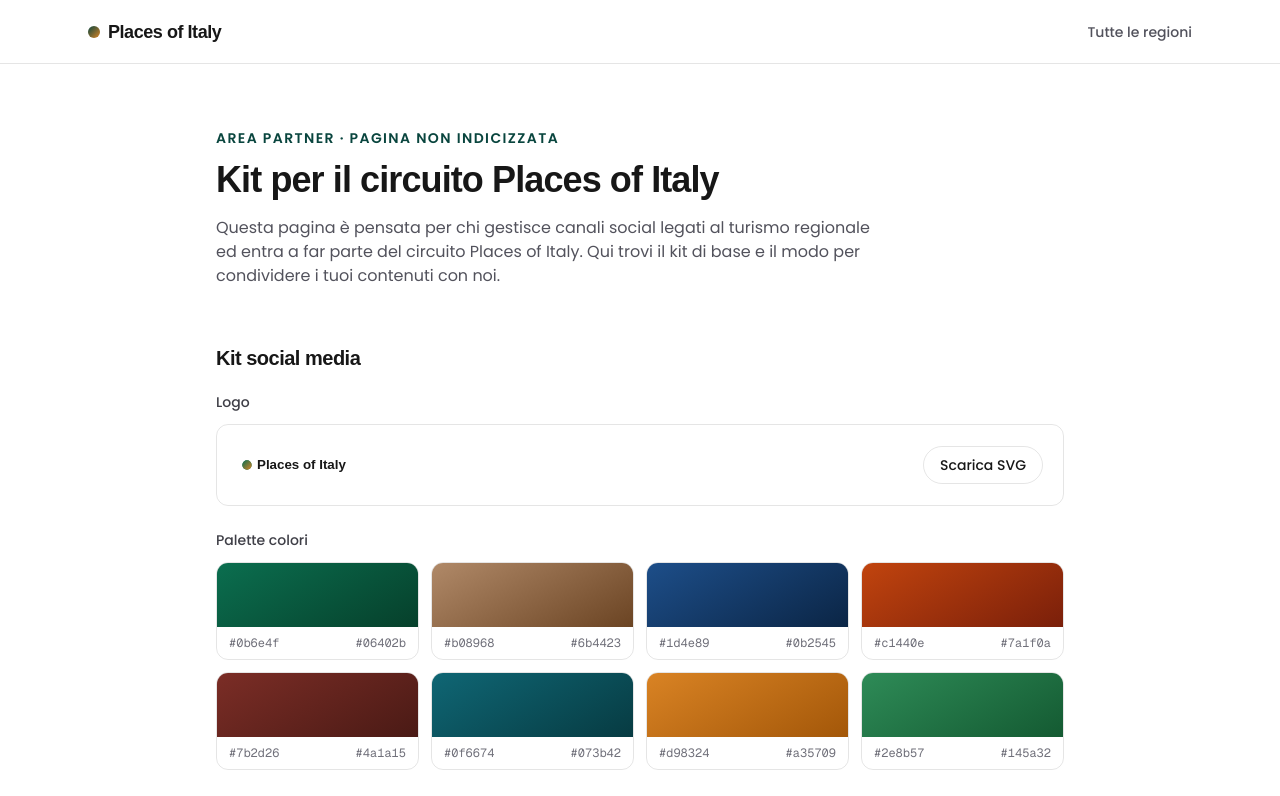
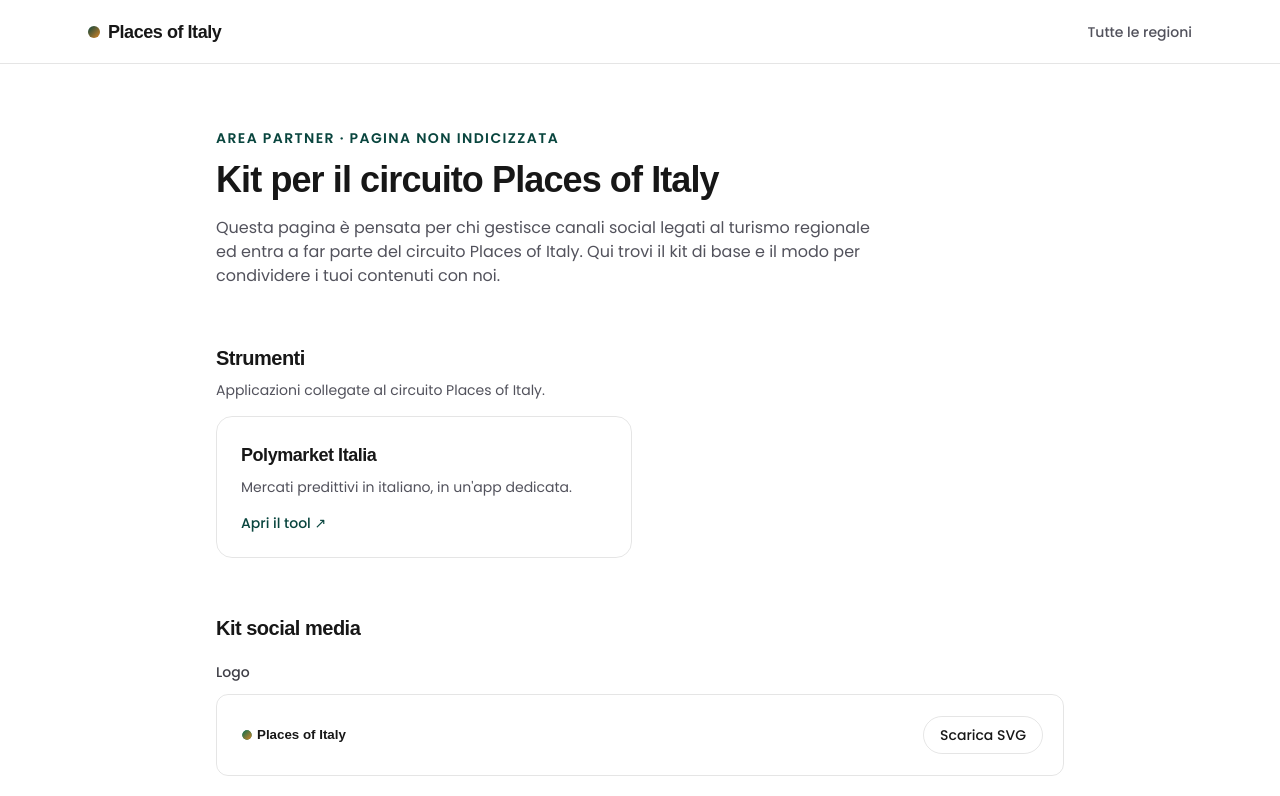
Before and after one commit to rewindmediaproductionr-sudo/placesofitaly, a Next.js app: page /tools in a window 1280 px wide. Shown: the top 796 px of the page. Built offline with nearby package versions, Linux system fonts and the light colour scheme; a web font is replaced by a local one.

Commit message:
Add Polymarket Italia tool card to /tools page
Links out to the already-deployed Vercel app so it's reachable from the
site's tools section.

```diff
--- a/app/tools/page.tsx
+++ b/app/tools/page.tsx
@@ -59,6 +59,31 @@ export default function ToolsPage() {
         Qui trovi il kit di base e il modo per condividere i tuoi contenuti
         con noi.
       </p>
+
+      <section className="mt-14">
+        <h2 className="font-display text-xl font-semibold tracking-tight">Strumenti</h2>
+        <p className="mt-2 text-sm text-zinc-600 dark:text-zinc-400">
+          Applicazioni collegate al circuito Places of Italy.
+        </p>
+        <div className="mt-4 grid gap-4 sm:grid-cols-2">
+          <a
+            href="https://polymarket-italia.vercel.app/"
+            target="_blank"
+            rel="noopener noreferrer"
+            className="group flex flex-col rounded-2xl border border-black/10 p-6 transition-colors hover:border-brand-500 dark:border-white/10 dark:hover:border-brand-500"
+          >
+            <span className="font-display text-lg font-semibold tracking-tight">
+              Polymarket Italia
+            </span>
+            <span className="mt-2 text-sm text-zinc-600 dark:text-zinc-400">
+              Mercati predittivi in italiano, in un&apos;app dedicata.
+            </span>
+            <span className="mt-4 inline-flex items-center text-sm font-medium text-brand-600 group-hover:text-brand-500 dark:text-brand-50">
+              Apri il tool ↗
+            </span>
+          </a>
+        </div>
+      </section>
 
       <section className="mt-14">
         <h2 className="font-display text-xl font-semibold tracking-tight">Kit social media</h2>
```
